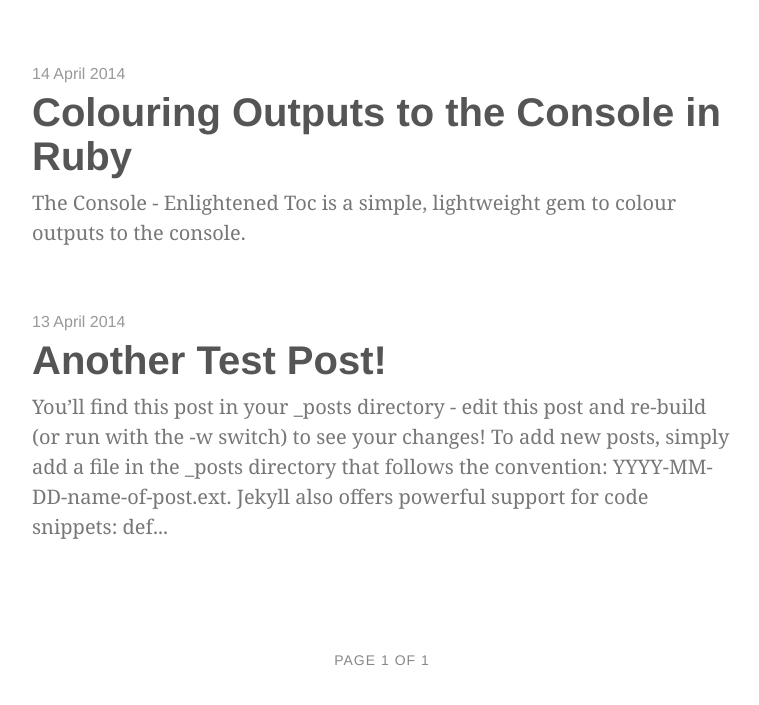
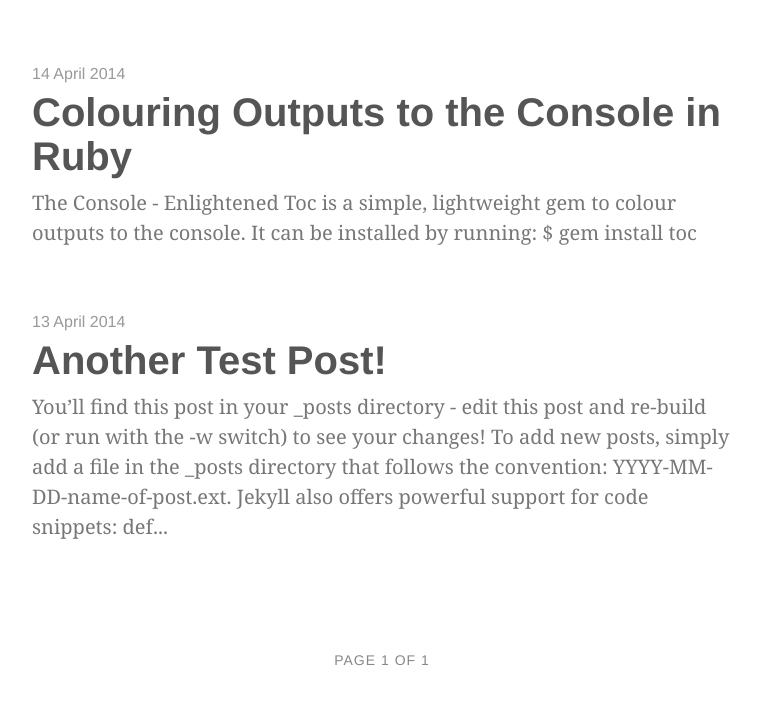
Before and after one commit to tiimgreen/tiimgreen.github.io, a Jekyll site: the page built from index.html, in a window 1280 px wide, cut to the strip 350-1068 px from the top of the page. Shown: the top 705 px of the strip, without its empty margins (258-1017 px from the left). Built offline with Jekyll 4.4.1, drawn with Linux system fonts in a browser that asks for light colours; some web fonts are replaced; Markdown is read by kramdown in place of the engine named in the settings; the list of posts is cut into pages by our own code.

Commit message:
Update post

```diff
--- a/_posts/2014-04-14-colouring-output.markdown
+++ b/_posts/2014-04-14-colouring-output.markdown
@@ -10,3 +10,9 @@
 # The Console - Enlightened
 
 [Toc](http://github.com/tiimgreen/toc) is a simple, lightweight gem to colour outputs to the console.
+
+It can be installed by running:
+
+{% highlight bash %}
+$ gem install toc
+{% endhighlight %}
```
